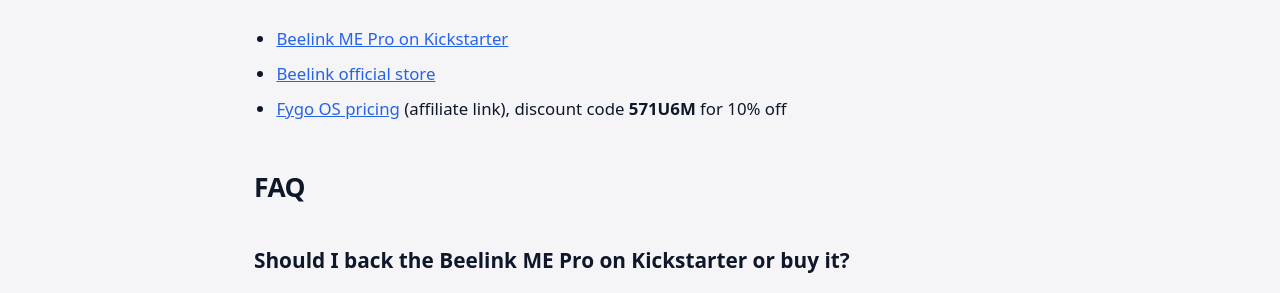
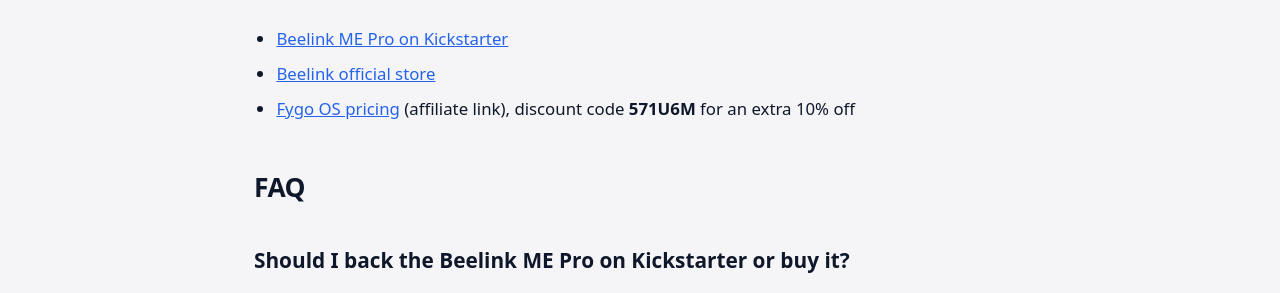
Before and after one commit to marcmylemans/mylemans-online, a Jekyll site: the page built from _posts/2026-11-03-beelink-me-pro-review.md, in a window 1280 px wide and 900 px high, scrolled down 6335 px. Shown: the part 163-456 px from the top of the window. Built offline with Jekyll 4.4.1, drawn with Linux system fonts in a browser that asks for light colours; comment, search, counter and statistics services are not loaded; the table of contents is made by our own code.

Commit message:
Update 2026-11-03-beelink-me-pro-review.md

```diff
--- a/_posts/2026-11-03-beelink-me-pro-review.md
+++ b/_posts/2026-11-03-beelink-me-pro-review.md
@@ -136,7 +136,7 @@
 
 - [Beelink ME Pro on Kickstarter](https://www.bee-link.com/pages/me-pro-nas)
 - [Beelink official store](https://www.bee-link.com/)
-- [Fygo OS pricing](https://fygonas.com/pricing?ref=MYLEMANSONLINE){:rel="sponsored noopener" target="_blank"} (affiliate link), discount code **571U6M** for 10% off <!-- VERIFY: what the code applies to -->
+- [Fygo OS pricing](https://fygonas.com/pricing?ref=MYLEMANSONLINE){:rel="sponsored noopener" target="_blank"} (affiliate link), discount code **571U6M** for an extra 10% off
 
 ## FAQ
 
```
